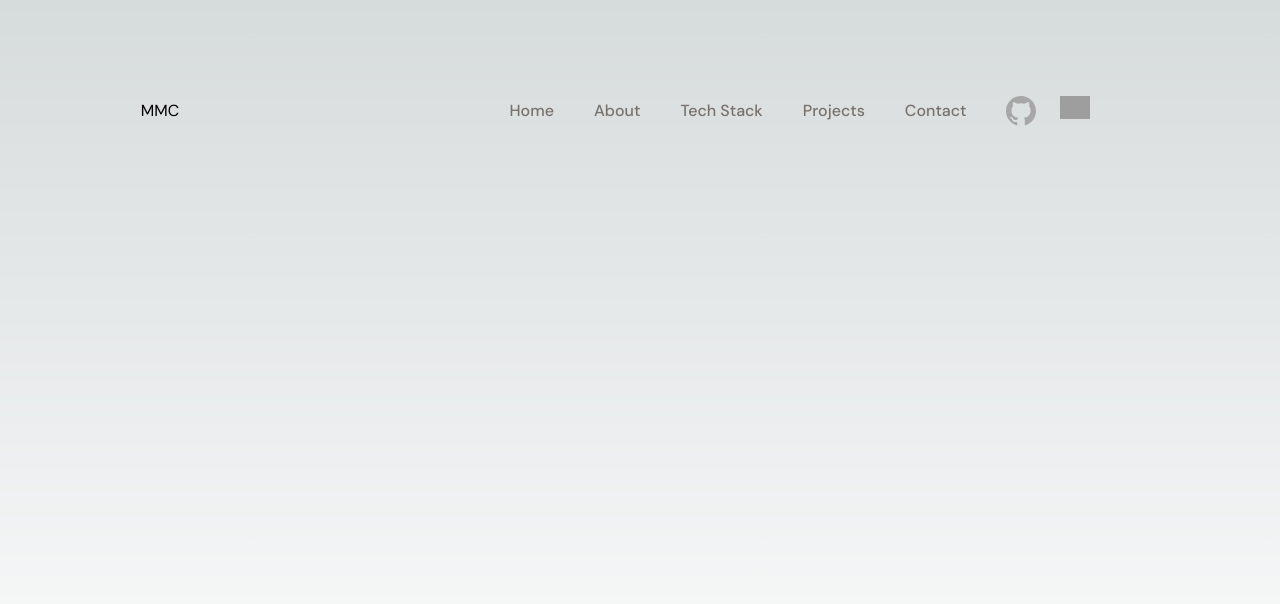
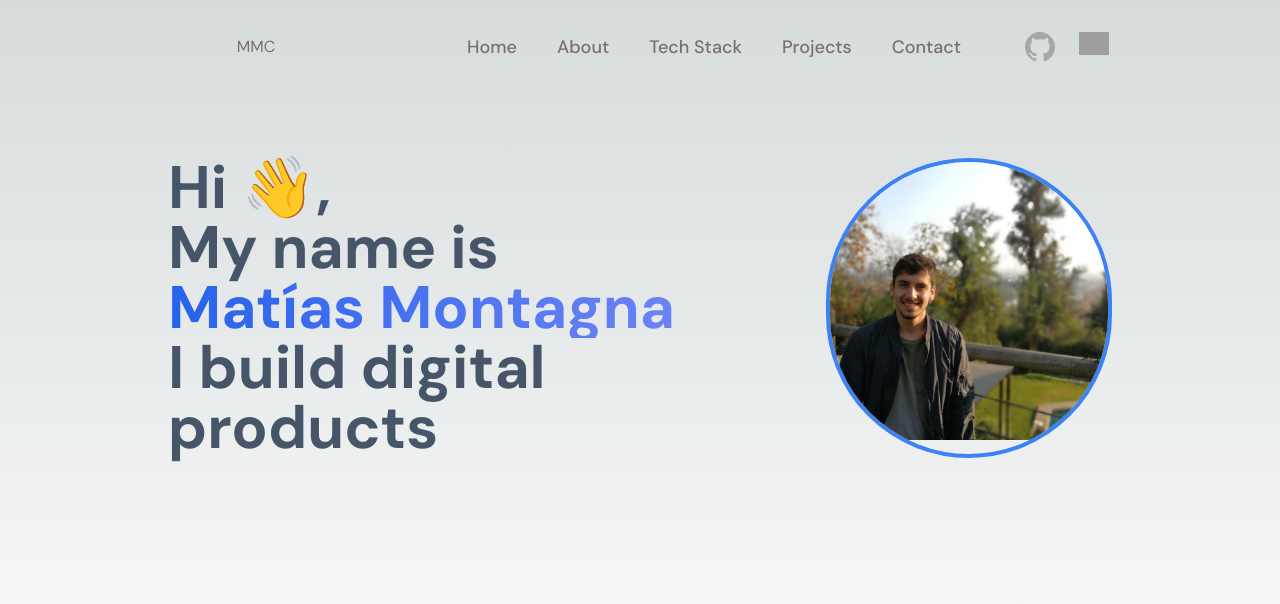
Before and after one commit to MatiasMontagna/developer-portfolio, a Next.js app: page / in a window 1280 px wide. Shown: the top 604 px of the page. Built offline with nearby package versions, Linux system fonts and the light colour scheme; grey boxes are pictures that could not be loaded.

Commit message:
feat(landing): add landing hero

```diff
--- a/src/app/page.tsx
+++ b/src/app/page.tsx
@@ -1,9 +1,11 @@
 import Nav from '@/components/Nav';
+import LandingHero from '@/components/LandingHero';
 
 export default function Home() {
   return (
-    <main className="flex min-h-screen flex-col items-center justify-between p-24">
+    <main className="flex min-h-screen flex-col items-center space-y-24 px-32">
       <Nav />
+      <LandingHero />
     </main>
   );
 }
--- /dev/null
+++ b/src/components/LandingHero.tsx
@@ -0,0 +1,24 @@
+import Image from 'next/image';
+
+export default function LandingHero() {
+  const textClassNames = 'font-bold text-6xl text-slate-600 dark:text-zinc-300';
+
+  return (
+    <div className="flex flex-row w-full justify-between px-10">
+      <div className="flex flex-col justify-center">
+        <p className={textClassNames}>Hi 👋,</p>
+        <p className={textClassNames}>My name is</p>
+        <span className="bg-gradient-to-r from-blue-600 to-indigo-400 font-bold inline-block text-transparent bg-clip-text text-6xl">Matías Montagna</span>
+        <p className={textClassNames}>I build digital products</p>
+      </div>
+      <div className="justify-center items-center overflow-hidden rounded-full border-blue-500 border-4">
+        <Image
+          src="/images/profile-picture.jpeg"
+          alt="Profile picture."
+          width={280}
+          height={280}
+        />
+      </div>
+    </div>
+  );
+}
--- a/src/components/Nav.tsx
+++ b/src/components/Nav.tsx
@@ -23,13 +23,13 @@ const NAV_SOCIALS = [
 
 export default function Nav() {
   return (
-    <nav className="flex flex-row justify-between w-screen ">
-      <div className="flex items-center justify-center w-1/4">
+    <nav className="flex flex-row justify-between w-full mt-8">
+      <div className="flex items-center justify-center w-1/4 text-stone-500 dark:text-neutral-400">
         MMC
       </div>
-      <div className="flex flex-row w-3/4 justify-center items-center space-x-10">
+      <div className="flex flex-row w-3/4 justify-center items-center space-x-16 pl-10">
         <div className="flex flex-row justify-center space-x-10">
-          { NAV_OPTIONS.map((option) => <div className="font-medium text-stone-500 dark:text-neutral-400">{option}</div>)}
+          { NAV_OPTIONS.map((option) => <div className="font-medium text-lg text-stone-500 dark:text-neutral-400">{option}</div>)}
         </div>
         <div className="flex flex-row space-x-6">
           {NAV_SOCIALS.map((social) => (
```
Also changed, not shown: public/images/profile-picture.jpeg (added).
